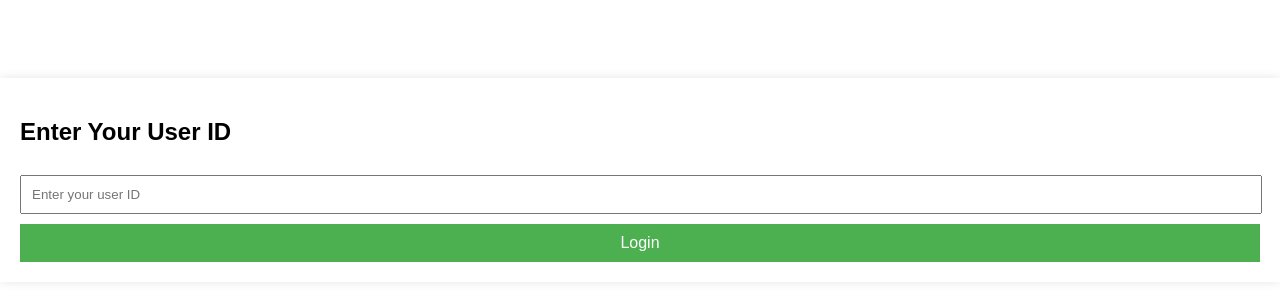
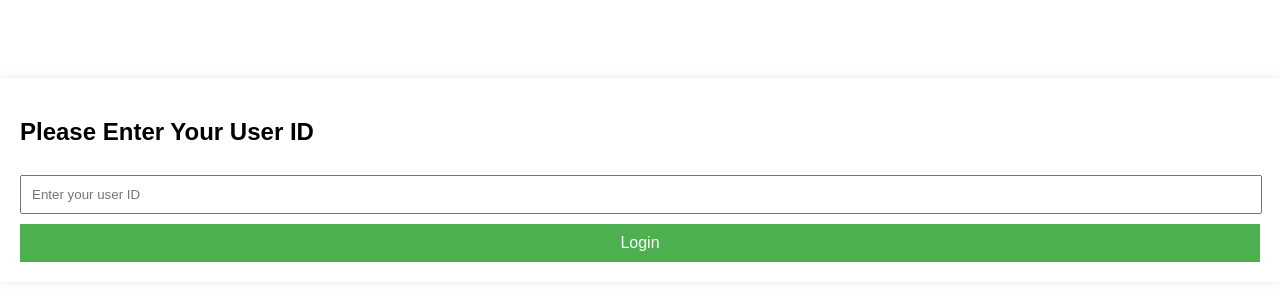
Before and after one commit to Omar-Maalej/Enterprise-System, a website: page websocketTest/index.html in a window 1280 px wide. Shown: the part 240-540 px from the top of the page. Drawn offline with nearby package versions, Linux system fonts and the light colour scheme; some packages are replaced by stand-ins of ours; a script that the page names is missing.

Commit message:
Modifying websocket test

```diff
--- a/websocketTest/index.html
+++ b/websocketTest/index.html
@@ -15,7 +15,7 @@
 </head>
 <body>
     <div id="loginPage" class="page">
-        <h2>Enter Your User ID</h2>
+        <h2>Please Enter Your User ID</h2>
         <form id="userIdForm">
             <input type="text" id="userIdInput" placeholder="Enter your user ID" required>
             <button type="submit">Login</button>
```
